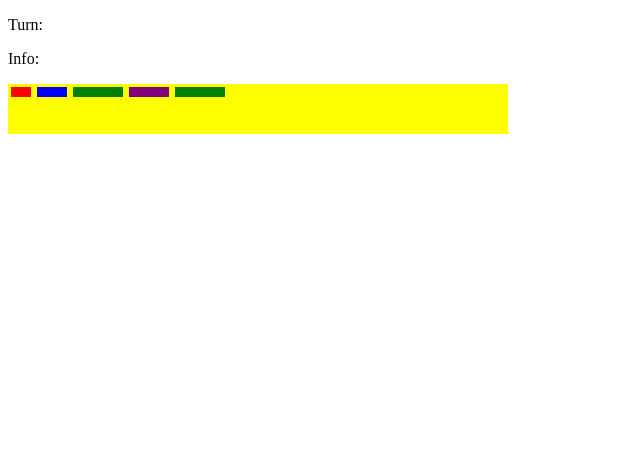
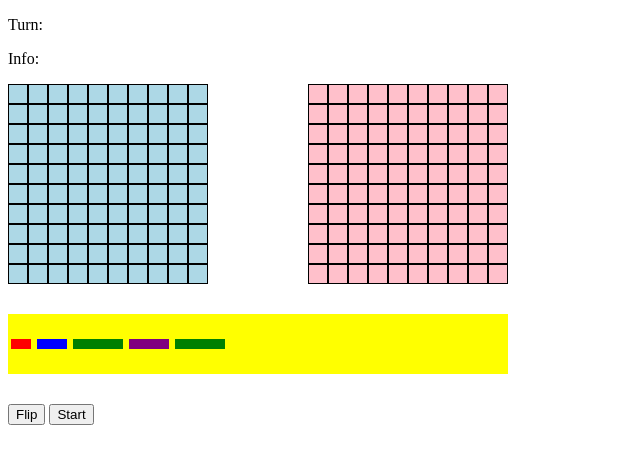
Before and after one commit to AmilaWeerasinghe/battleships, a plain HTML site: page index.html in a window 1280 px wide. Shown: the whole page, without its empty margins (0-640 px from the left). Drawn offline with Linux system fonts and the light colour scheme.

Commit message:
add all containers and blocks and initial game board

```diff
--- /dev/null
+++ b/app.js
@@ -0,0 +1,44 @@
+const flipButton  = document.querySelector('#flip-button'); // query through whole document to find the element
+
+const optionContainer = document.querySelector('.option-container');
+
+
+const gamesBoardContainer = document.querySelector('#game-board-container');
+
+// options choosing
+let angle = 0;
+
+const flip = () => {
+  const optionShips = Array.from(optionContainer.children); //construct an array from the children of the optionContainer
+  angle = angle === 0 ? 90 : 0;
+  optionShips.forEach(optionShip => {
+    return optionShip.style.transform = `rotate(${angle}deg)`;
+  });
+}
+
+//creating boards
+const width = 10;
+
+const createBoard = (color,id) => {
+  const gameBoardContainer = document.createElement('div'); // create a new div element
+  gameBoardContainer.classList.add('game-board'); // add a class to the new div element
+  gameBoardContainer.style.backgroundColor = color; // set the background color of the new div element
+  gameBoardContainer.id = id; // set the id of the new div element
+
+  // add blocks to the game board'
+
+  // why  loop width * width times? = becuase the board and blocks are square so the width of the board is the same as the height of the board
+  // so same number of blocks are supposed to be added for the height and width of the board
+  for (let i = 0; i < width * width; i++) {
+    const block = document.createElement('div'); // create a new div element
+    block.classList.add('block'); // add a class to the new div element
+    block.id = i;
+    gameBoardContainer.appendChild(block); // append the new div element to the game
+  }
+  gamesBoardContainer.appendChild(gameBoardContainer); // append the new div element to the gameBoardContainer
+}
+
+createBoard('lightblue', 'player');
+createBoard('pink', 'computer');
+
+flipButton.addEventListener('click', flip);
--- a/index.html
+++ b/index.html
@@ -38,6 +38,9 @@
             </div>
         </div>
 
-        <script src="" async defer></script>
+        <button id="flip-button">Flip</button>
+        <button id="start-button">Start</button>
+
+        <script src="app.js" async defer></script>
     </body>
 </html>
--- a/styles.css
+++ b/styles.css
@@ -1,8 +1,29 @@
 .option-container {
-  height: 50px;
+  height: 60px;
   width: 500px;
+  margin: 30px 0;
   background-color: yellow;
   display: flex;
+  align-items: center;
+}
+.game-board {
+    width: 200px;
+    height: 200px;
+    display: flex; /* display items within a flex */
+    flex-wrap: wrap; /* make the items multi line */
+}
+
+#game-board-container {
+    width: 500px;
+    display: flex;
+    justify-content: space-between;
+}
+
+.block {
+    width: 20px;
+    height: 20px;
+    border: 1px solid black;
+    box-sizing: border-box;
 }
 
 .destroyer {
```
